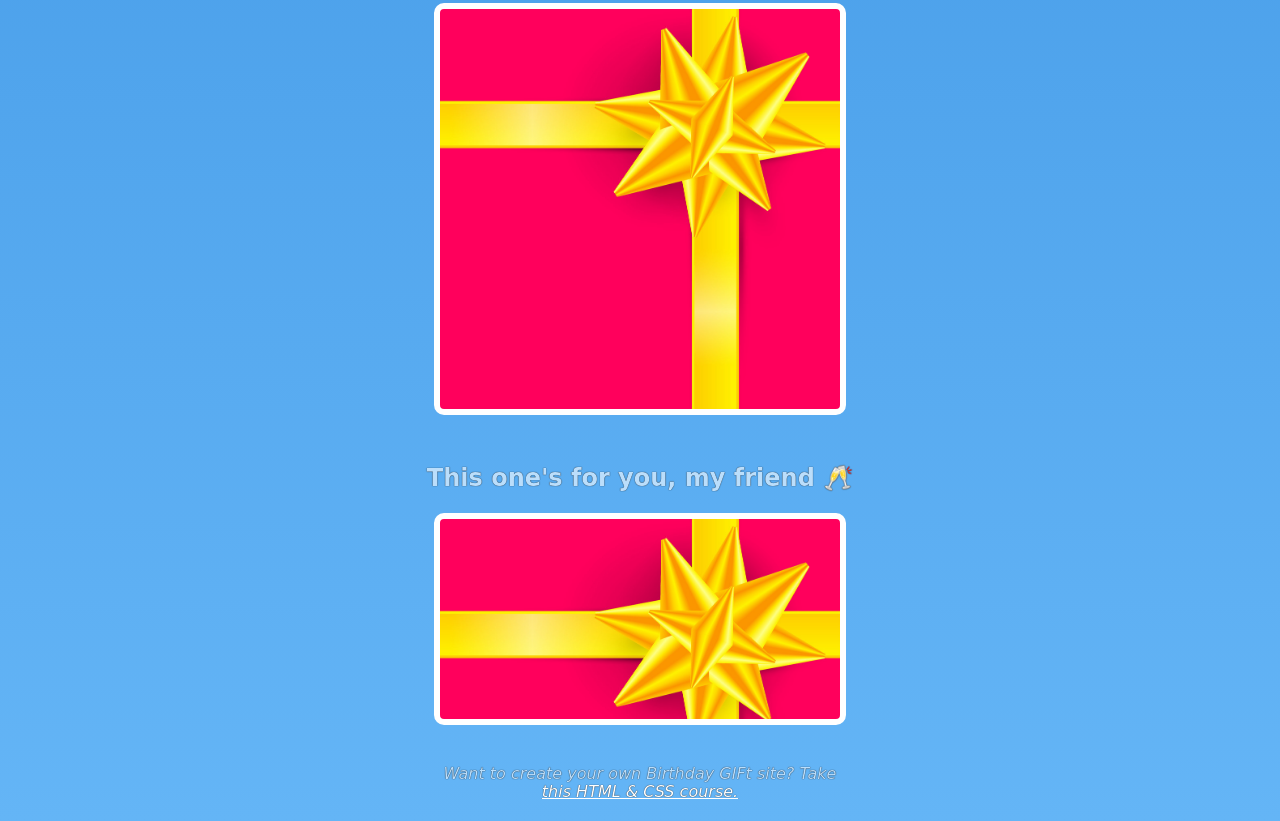
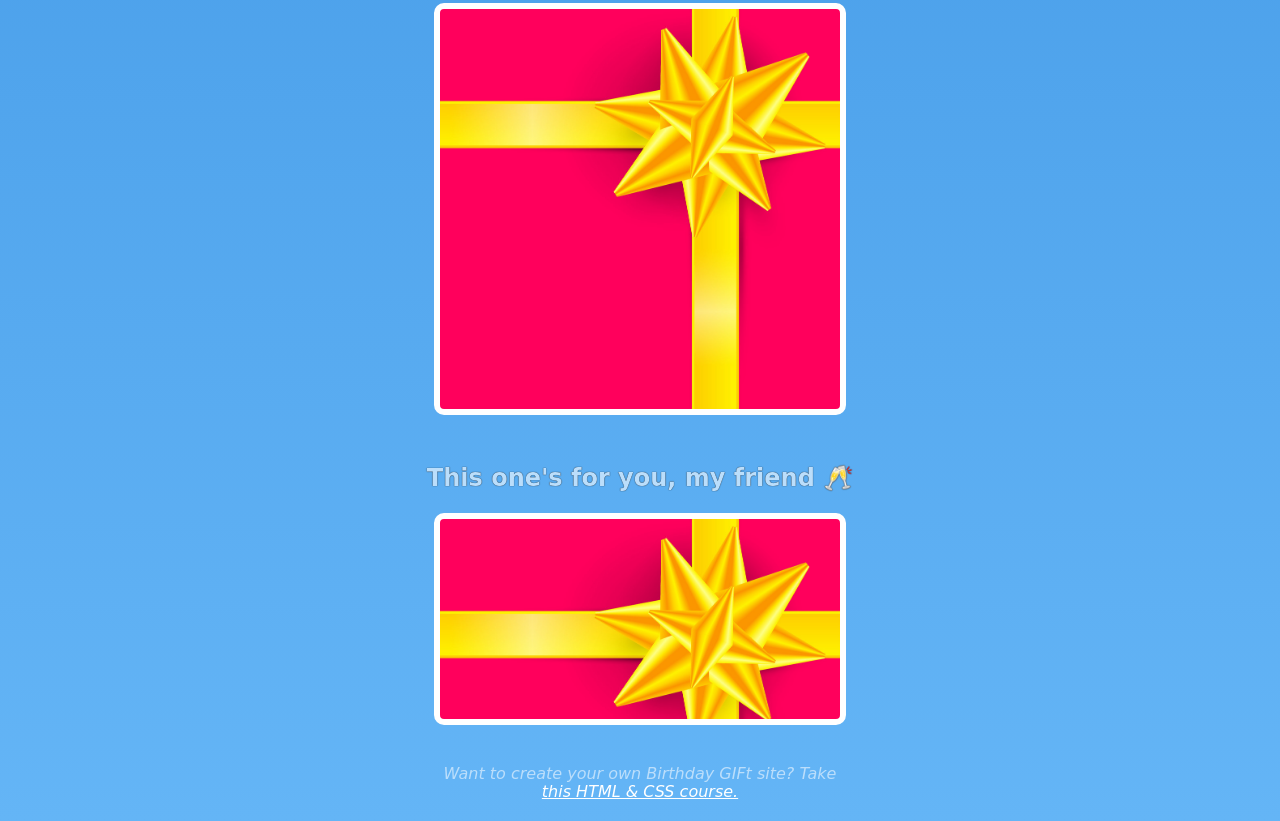
Before and after one commit to SimonRJenkins/birthday-GIFt, a website built with Vite: page index.html in a window 1280 px wide. Shown: the part 1999-2820 px from the top of the page. Built offline with nearby package versions, Linux system fonts and the light colour scheme; a web font is replaced by a local one.

Commit message:
Update styles.css
Edited styles.css to make the footer text more readable as it was hard to read with the text-shadow

```diff
--- a/styles.css
+++ b/styles.css
@@ -5,7 +5,7 @@ body {
     color: #bbdefb;
 }
 
-h1, h2, h3, h4, p {
+h1, h2, h3, h4 {
     text-shadow: 0 0 1px black;
 }
 
@@ -97,15 +97,3 @@ h1, h2, h3, h4, p {
 a {
     color: white;
 }
-
-/*
-Add the footer paragraph according to the design.
-Configure the anchor tag to open the link in a new tab.
-Forgotten how to do it? Google it!
-
-Link:
-https://scrimba.com/learn/htmlandcss
-
-Text:
-Want to create your own Birthday GIFt site? Take this HTML & CSS course.
-*/
```
